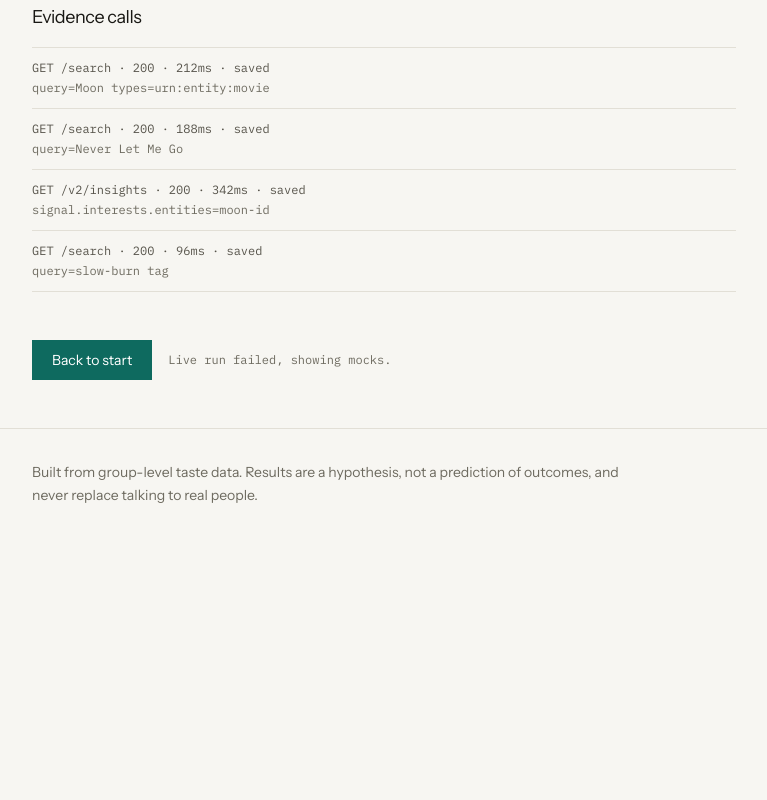
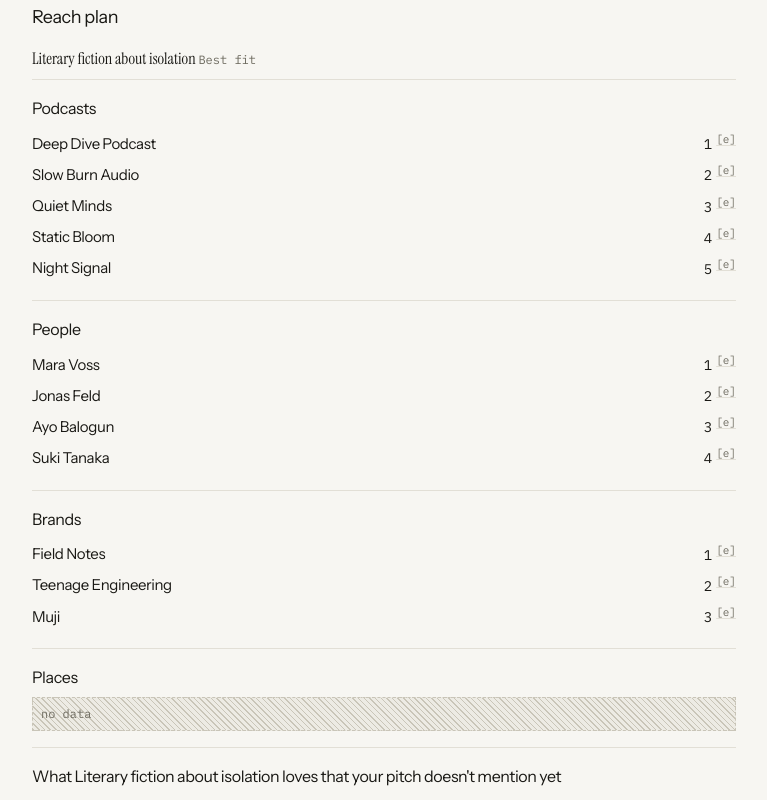
Before and after one commit to DammyCodes-all/whitespace, a Next.js app: page /run in a window 1280 px wide. Shown: the part 1220-2020 px from the top of the page, without its empty margins (256-1023 px from the left). Before the commit the page ends 1759 px from the top, so only its background shows below. Built offline with nearby package versions, Linux system fonts and the light colour scheme.

Commit message:
chore: wire reach plan into run page and log Day 7 U

```diff
--- a/src/app/run/page.tsx
+++ b/src/app/run/page.tsx
@@ -1,19 +1,29 @@
 import Link from "next/link";
 import { EvidenceCalls } from "@/components/evidence";
 import { RankedList } from "@/components/ranked-list";
+import type { ReachAudience } from "@/components/reach";
+import { ReachPlan } from "@/components/reach";
 import { RunSaver } from "@/components/run-saver";
 import { RunStream } from "@/components/run-stream";
 import { VerdictHeadline } from "@/components/verdict";
 import {
   mockAudiences,
   mockCalls,
+  mockGaps,
   mockInput,
+  mockRelated,
   mockScores,
   mockSteps,
+  mockUnlabeledCount,
   mockVerdict,
 } from "@/lib/demo/mock-run";
+import { selectReachTargets } from "@/lib/demo/reach-targets";
+import { TAG_LABELS } from "@/lib/fixtures/tag-labels";
 import { demoPipelineInput, runPipeline } from "@/lib/pipeline/run";
-import type { PipelineResult } from "@/lib/types";
+import { fetchRelated } from "@/lib/qloo/related";
+import { fetchAllAudienceTastes } from "@/lib/qloo/tastes";
+import { countUnlabeled, findGaps } from "@/lib/scoring/gaps";
+import type { PipelineResult, QlooCall } from "@/lib/types";
 
 /**
  * Day 6 U: run page on the live seam with saved-run fallback. Owned by U.
@@ -108,6 +118,47 @@ export default async function RunPage() {
 
   const context = live ? "live" : "on mocks";
 
+  // Day 7 U: reach plan for the verdict's targets. Tastes are refetched
+  // for the top audience only until the pipeline exposes them; related
+  // calls join the evidence list so every citation resolves (§10 #8).
+  const targets = live
+    ? selectReachTargets(result.verdict, result.scores, audiences)
+    : [];
+  const reachGroups: ReachAudience[] = [];
+  const reachCalls: QlooCall[] = [];
+  if (live && targets.length > 0) {
+    const excludeIds = result.hypothesis.titles.map((t) => t.qlooId);
+    const { all: tasteLists } = await fetchAllAudienceTastes(targets);
+    for (const [index, audience] of targets.entries()) {
+      const related = await fetchRelated(audience, excludeIds);
+      const tastes = tasteLists.find((t) => t.audienceId === audience.id);
+      const gaps = tastes ? findGaps(tastes, result.tags, TAG_LABELS) : [];
+      const unlabeledCount = tastes
+        ? countUnlabeled(tastes, result.tags, TAG_LABELS)
+        : 0;
+      for (const group of related) {
+        if (group.call !== null) reachCalls.push(group.call);
+      }
+      reachGroups.push({
+        audience,
+        headline: index === 0 ? "Best fit" : "Runner-up · Split verdict",
+        related,
+        gaps,
+        unlabeledCount,
+        tastesCallId: stepCallId("tastes"),
+      });
+    }
+  } else if (!live && top) {
+    reachGroups.push({
+      audience: top,
+      headline: "Best fit",
+      related: mockRelated,
+      gaps: mockGaps,
+      unlabeledCount: mockUnlabeledCount,
+      tastesCallId: "call-insights-1",
+    });
+  }
+
   return (
     <main className="flex flex-1 flex-col">
       <div className="mx-auto w-full max-w-3xl flex-1 px-6 py-12 sm:px-8">
@@ -132,7 +183,9 @@ export default async function RunPage() {
           topName={top ? `${top.name}${live ? "" : " (on mocks)"}` : undefined}
         />
 
-        <EvidenceCalls calls={result.calls} />
+        <ReachPlan groups={reachGroups} />
+
+        <EvidenceCalls calls={[...result.calls, ...reachCalls]} />
 
         <div className="mt-12 flex flex-wrap items-center gap-4">
           <Link
```
Also changed, not shown: 1 other file (tests, documents, lock files or other folders).
